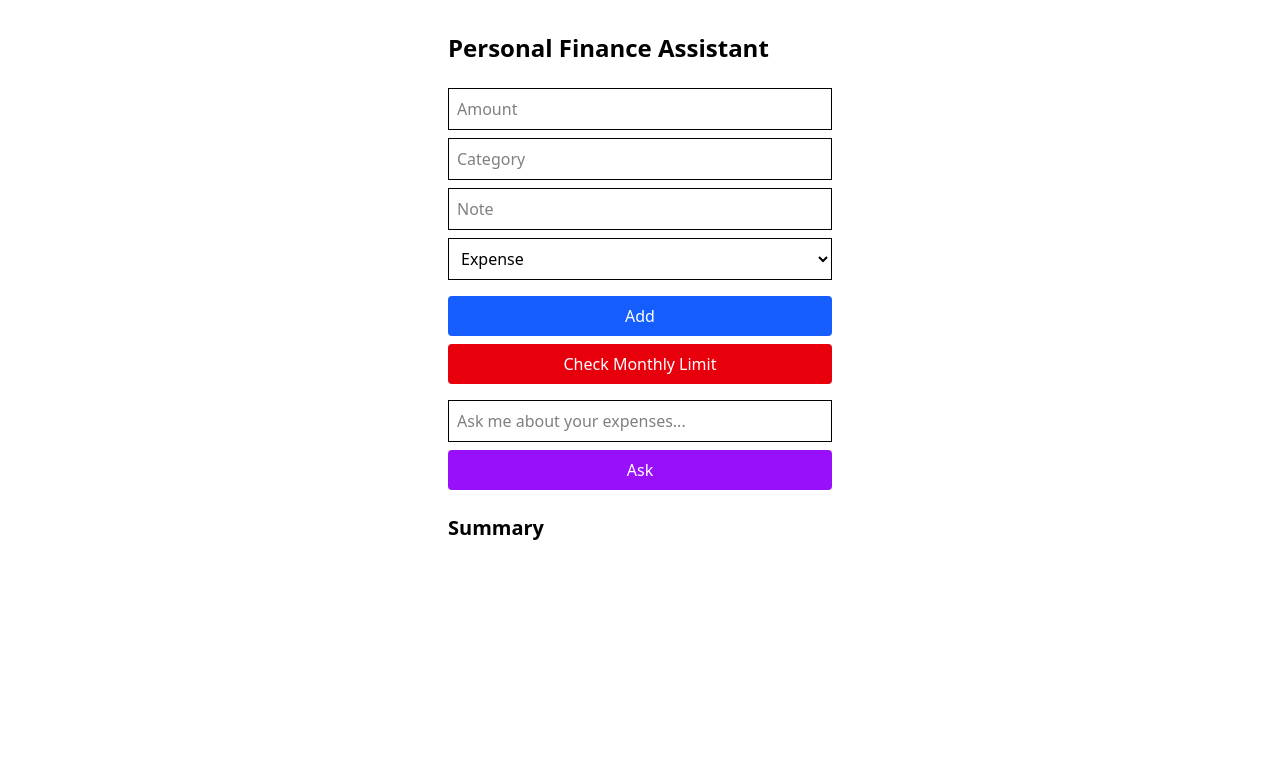
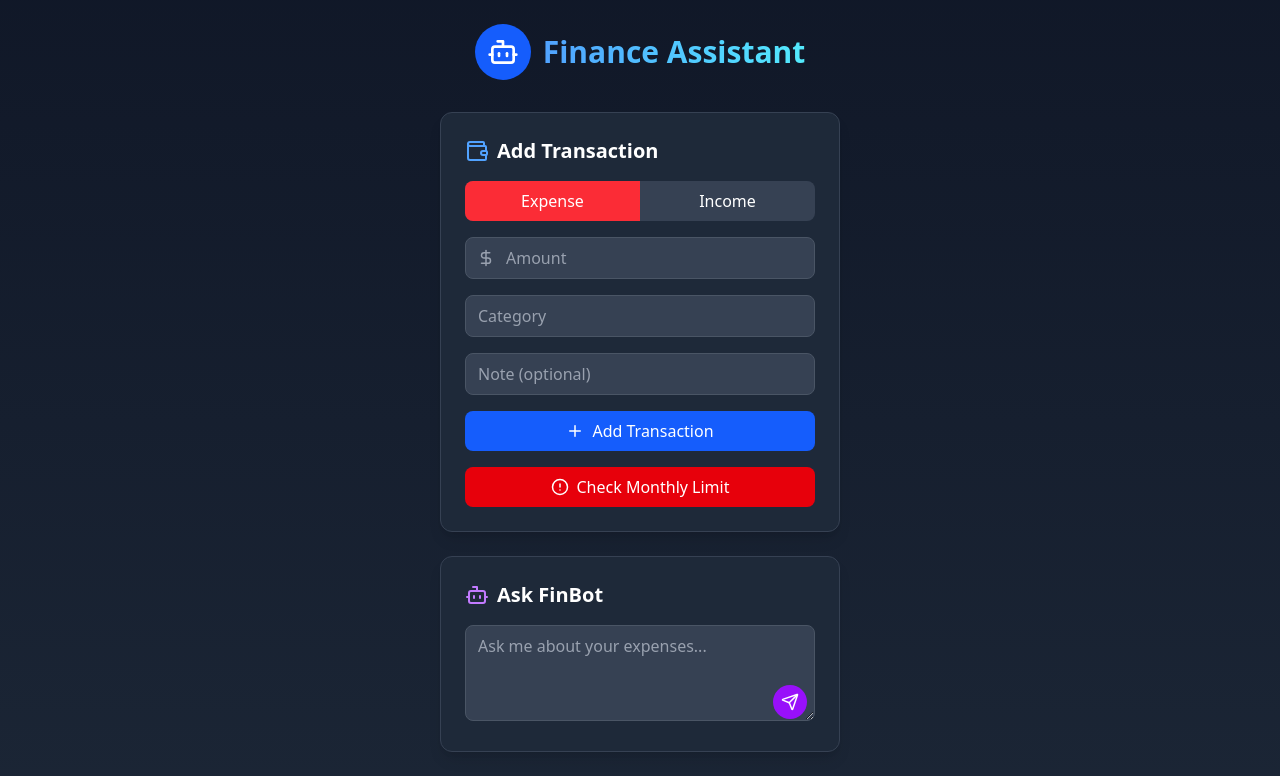
Before and after one commit to BhathiyaPrasad/finance-assistant, a Next.js app in the folder frontend/: page / in a window 1280 px wide. Shown: the top 776 px of the page. Built offline with nearby package versions, Linux system fonts and the light colour scheme; no server answers.

Commit message:
update ui

```diff
--- a/frontend/src/app/page.tsx
+++ b/frontend/src/app/page.tsx
@@ -1,5 +1,6 @@
 'use client';
 import { useState, useEffect } from 'react';
+import { Bot, Plus, AlertCircle, DollarSign, PieChart, Send, Wallet } from 'lucide-react';
 
 export default function Home() {
   const [type, setType] = useState('expense');
@@ -7,21 +8,42 @@ export default function Home() {
   const [category, setCategory] = useState('');
   const [note, setNote] = useState('');
   const [summary, setSummary] = useState('');
-  const [question , setQuestion ] = useState('');
+  const [question, setQuestion] = useState('');
+  const [isProcessing, setIsProcessing] = useState(false);
+  const [isLoading, setIsLoading] = useState(true);
 
   const addExpense = async () => {
+    if (!amount || !category) return;
+
+    setIsProcessing(true);
+    try {
       await fetch('http://localhost:8000/expense', {
         method: 'POST',
         headers: { 'Content-Type': 'application/json' },
         body: JSON.stringify({ type, amount: parseFloat(amount), category, note })
       });
+      setAmount('');
+      setCategory('');
+      setNote('');
       fetchSummary();
+    } catch (error) {
+      console.error("Error adding transaction:", error);
+    } finally {
+      setIsProcessing(false);
+    }
   };
 
   const fetchSummary = async () => {
+    setIsLoading(true);
+    try {
       const res = await fetch('http://localhost:8000/summary');
       const data = await res.json();
-    setSummary(JSON.stringify(data.summary));
+      setSummary(JSON.stringify(data.summary, null, 2));
+    } catch (error) {
+      console.error("Error fetching summary:", error);
+    } finally {
+      setIsLoading(false);
+    }
   };
 
   useEffect(() => {
@@ -29,17 +51,26 @@ export default function Home() {
   }, []);
 
   const checkAlert = async () => {
+    setIsProcessing(true);
+    try {
       const res = await fetch('http://localhost:8000/alert');
+      const data = await res.json();
       if (res.ok) {
-      const data = await res.json();
         alert(data.message);
       } else {
-      const data = await res.json();
         alert(data.detail);
+      }
+    } catch (error) {
+      console.error("Error checking alert:", error);
+    } finally {
+      setIsProcessing(false);
     }
   };
 
-  const askQuestion = async (q: string) => {
+  const askQuestion = async (q:string) => {
+    if (!q) return;
+    setIsProcessing(true);
+    try {
       const res = await fetch('http://localhost:8000/ask', {
         method: 'POST',
         headers: {
@@ -50,79 +81,147 @@ export default function Home() {
 
       const data = await res.json();
       alert(data.answer);
+      setQuestion('');
+    } catch (error) {
+      console.error("Error asking question:", error);
+    } finally {
+      setIsProcessing(false);
+    }
   };
 
+  return (
+    <div className="min-h-screen bg-gradient-to-b from-gray-900 to-gray-800 text-white">
+      <div className="container mx-auto p-6 max-w-md">
+        {/* Robot Header */}
+        <div className="flex items-center justify-center mb-8">
+          <div className="rounded-full bg-blue-600 p-3 mr-3">
+            <Bot size={32} />
+          </div>
+          <h1 className="text-3xl font-bold bg-clip-text text-transparent bg-gradient-to-r from-blue-400 to-cyan-300">
+            Finance Assistant
+          </h1>
+        </div>
 
+        {/* Main Interface */}
+        <div className="bg-gray-800 rounded-xl p-6 shadow-lg border border-gray-700 mb-6">
+          <h2 className="text-xl font-semibold mb-4 flex items-center">
+            <Wallet className="mr-2 text-blue-400" size={24} />
+            Add Transaction
+          </h2>
 
+          <div className="space-y-4">
+            <div className="flex bg-gray-700 rounded-lg overflow-hidden">
+              <div
+                className={`w-1/2 text-center py-2 cursor-pointer transition ${type === 'expense' ? 'bg-red-500 font-medium' : 'hover:bg-gray-600'}`}
+                onClick={() => setType('expense')}
+              >
+                Expense
+              </div>
+              <div
+                className={`w-1/2 text-center py-2 cursor-pointer transition ${type === 'income' ? 'bg-green-500 font-medium' : 'hover:bg-gray-600'}`}
+                onClick={() => setType('income')}
+              >
+                Income
+              </div>
+            </div>
 
-  return (
-    <main className="p-8 max-w-md mx-auto">
-      <h1 className="text-2xl font-bold mb-6">Personal Finance Assistant</h1>
-
+            <div className="relative">
+              <div className="absolute inset-y-0 left-3 flex items-center pointer-events-none">
+                <DollarSign size={18} className="text-gray-400" />
+              </div>
               <input
-        className="border p-2 w-full mb-2"
+                className="w-full bg-gray-700 border border-gray-600 rounded-lg py-2 pl-10 pr-3 text-white placeholder-gray-400 focus:outline-none focus:ring-2 focus:ring-blue-500"
                 placeholder="Amount"
+                type="number"
                 value={amount}
                 onChange={(e) => setAmount(e.target.value)}
               />
+            </div>
+
             <input
-        className="border p-2 w-full mb-2"
+              className="w-full bg-gray-700 border border-gray-600 rounded-lg py-2 px-3 text-white placeholder-gray-400 focus:outline-none focus:ring-2 focus:ring-blue-500"
               placeholder="Category"
               value={category}
               onChange={(e) => setCategory(e.target.value)}
             />
+
             <input
-        className="border p-2 w-full mb-2"
-        placeholder="Note"
+              className="w-full bg-gray-700 border border-gray-600 rounded-lg py-2 px-3 text-white placeholder-gray-400 focus:outline-none focus:ring-2 focus:ring-blue-500"
+              placeholder="Note (optional)"
               value={note}
               onChange={(e) => setNote(e.target.value)}
             />
-      <select
-        className="border p-2 w-full mb-4"
-        value={type}
-        onChange={(e) => setType(e.target.value)}
-      >
-        <option value="expense">Expense</option>
-        <option value="income">Income</option>
-      </select>
 
             <button
-        className="bg-blue-600 text-white px-4 py-2 rounded w-full"
+              className={`w-full py-2 px-4 rounded-lg flex items-center justify-center transition ${isProcessing ? 'bg-blue-700' : 'bg-blue-600 hover:bg-blue-500'}`}
               onClick={addExpense}
+              disabled={isProcessing || !amount || !category}
             >
-        Add
-      </button>
-      <button
-        className="bg-red-600 text-white px-4 py-2 rounded w-full mt-2"
-        onClick={checkAlert}
-      >
-        Check Monthly Limit
+              <Plus size={18} className="mr-2" />
+              {isProcessing ? 'Processing...' : 'Add Transaction'}
             </button>
 
+            <button
+              className={`w-full py-2 px-4 rounded-lg flex items-center justify-center transition ${isProcessing ? 'bg-red-700' : 'bg-red-600 hover:bg-red-500'}`}
+              onClick={checkAlert}
+              disabled={isProcessing}
+            >
+              <AlertCircle size={18} className="mr-2" />
+              {isProcessing ? 'Checking...' : 'Check Monthly Limit'}
+            </button>
+          </div>
+        </div>
 
-      {/* # llm Model */}
+        {/* AI Assistant Section */}
+        <div className="bg-gray-800 rounded-xl p-6 shadow-lg border border-gray-700 mb-6">
+          <h2 className="text-xl font-semibold mb-4 flex items-center">
+            <Bot className="mr-2 text-purple-400" size={24} />
+            Ask FinBot
+          </h2>
 
-      <div className="mt-4">
-        <input
-          type="text"
+          <div className="space-y-4">
+            <div className="relative">
+              <textarea
+                className="w-full bg-gray-700 border border-gray-600 rounded-lg py-2 px-3 text-white placeholder-gray-400 focus:outline-none focus:ring-2 focus:ring-purple-500 min-h-24"
                 placeholder="Ask me about your expenses..."
-          className="border p-2 w-full mb-2"
                 value={question}
                 onChange={(e) => setQuestion(e.target.value)}
               />
+
               <button
+                className="absolute bottom-2 right-2 bg-purple-600 hover:bg-purple-500 rounded-full p-2 transition"
                 onClick={() => askQuestion(question)}
-          className="bg-purple-600 text-white px-4 py-2 rounded w-full"
+                disabled={isProcessing || !question}
               >
-          Ask
+                <Send size={18} />
               </button>
             </div>
+          </div>
+        </div>
 
+        {/* Summary Section */}
+        <div className="bg-gray-800 rounded-xl p-6 shadow-lg border border-gray-700">
+          <h2 className="text-xl font-semibold mb-4 flex items-center">
+            <PieChart className="mr-2 text-green-400" size={24} />
+            Financial Summary
+          </h2>
 
-      <div className="mt-6">
-        <h2 className="text-xl font-semibold mb-2">Summary</h2>
-        <p>{summary}</p>
+          {isLoading ? (
+            <div className="flex justify-center py-4">
+              <div className="animate-pulse text-gray-400">Loading summary data...</div>
             </div>
-    </main>
+          ) : (
+            <pre className="bg-gray-700 rounded-lg p-4 whitespace-pre-wrap font-mono text-sm overflow-auto max-h-64">
+              {summary || "No data available"}
+            </pre>
+          )}
+        </div>
+
+        {/* Footer */}
+        <div className="text-center mt-8 text-gray-400 text-sm">
+          <p>FinBot v1.0 | Your Personal Finance Assistant</p>
+        </div>
+      </div>
+    </div>
   );
 }
```
Lines whose indentation alone changed are shown as unchanged.
